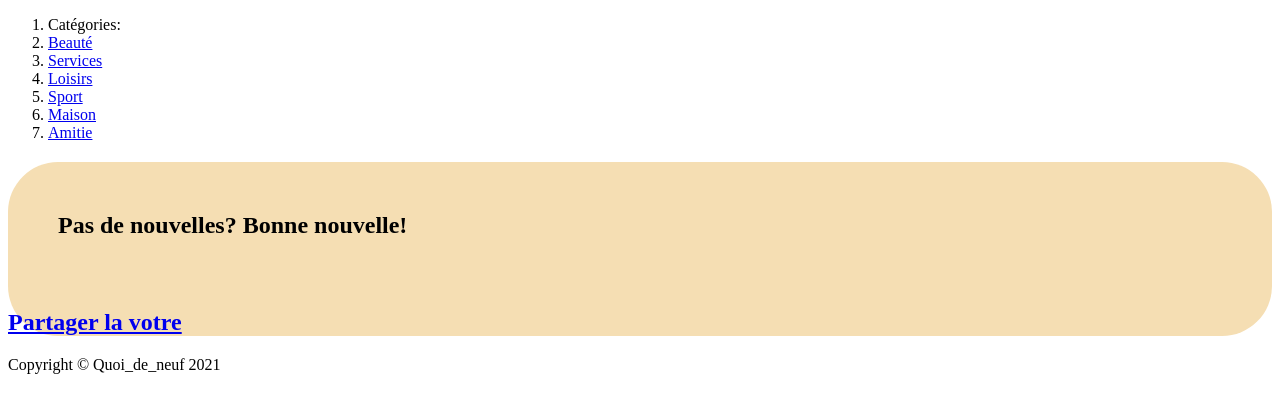
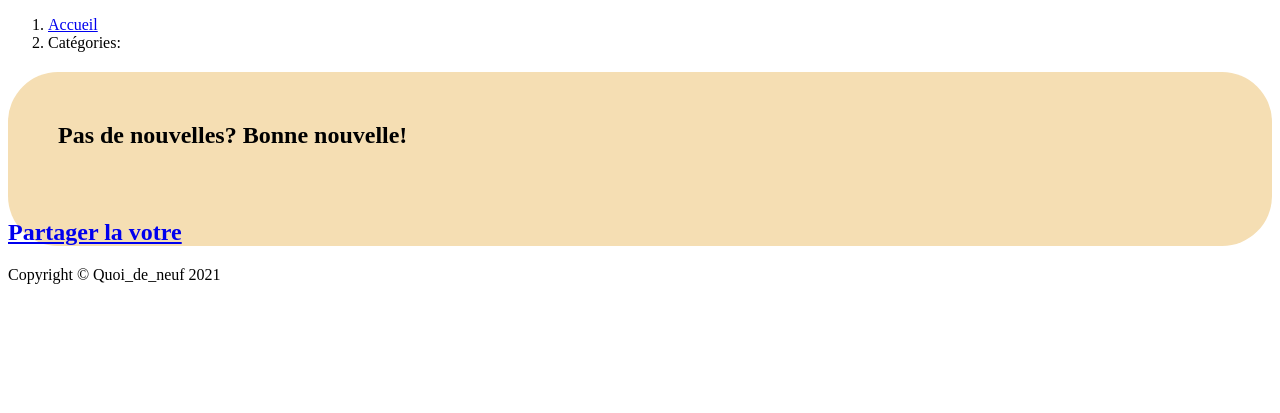
Before and after one commit to Liudmylla/quoi-de-neuf, a Symfony app: template templates/category/show.html.twig in a window 1280 px wide. Shown: the part 137-550 px from the top of the page. Run offline with Twig, Linux system fonts and the light colour scheme; the template is opened without the code that fills it, so the values that code supplies are empty; some libraries are stand-ins or nearby versions.

Commit message:
Create view annonce par category, style card for index,show annonce,refactoring breadcrumles

```diff
--- a/src/Controller/AnnonceController.php
+++ b/src/Controller/AnnonceController.php
@@ -5,6 +5,7 @@ namespace App\Controller;
 use App\Entity\Annonce;
 use App\Form\AnnonceType;
 use App\Repository\AnnonceRepository;
+use App\Repository\CategoryRepository;
 use Symfony\Bundle\FrameworkBundle\Controller\AbstractController;
 use Symfony\Component\HttpFoundation\Request;
 use Symfony\Component\HttpFoundation\Response;
@@ -57,10 +58,11 @@ class AnnonceController extends AbstractController
     /**
      * @Route("/{id}", name="annonce_show", methods={"GET"})
      */
-    public function show(Annonce $annonce): Response
+    public function show(Annonce $annonce,CategoryRepository $categoryRepository): Response
     {
         return $this->render('annonce/show.html.twig', [
             'annonce' => $annonce,
+            'categories' => $categoryRepository->findBy([], ['id' => 'ASC'])
         ]);
     }
 
--- a/src/Controller/CategoryController.php
+++ b/src/Controller/CategoryController.php
@@ -54,7 +54,7 @@ class CategoryController extends AbstractController
     /**
      * @Route("/{id}", name="category_show", methods={"GET"})
      */
-    public function show(Category $category): Response
+    public function show(Category $category,CategoryRepository $categoryRepository): Response
     {
         $annonces = $this->getDoctrine()
         ->getRepository(Annonce::class)
@@ -63,6 +63,7 @@ class CategoryController extends AbstractController
         return $this->render('category/show.html.twig', [
             'annonces'=> $annonces,
             'category' => $category,
+            'categories' => $categoryRepository->findBy([], ['id' => 'ASC'])
 
         ]);
     }
--- a/src/Controller/HomeController.php
+++ b/src/Controller/HomeController.php
@@ -17,7 +17,7 @@ class HomeController extends AbstractController
     {
         return $this->render('home/index.html.twig', [
             'annonces' => $annonceRepository->findBy([], ['id' => 'DESC']),
-
+            'categories' => $categoryRepository->findBy([], ['id' => 'ASC']),
         ]);
     }
 }
--- a/templates/category/show.html.twig
+++ b/templates/category/show.html.twig
@@ -5,26 +5,15 @@
 
 {% block body %}
 <ol class="breadcrumb">
+	<li class="breadcrumb-item">
+		<a href="{{ path('home') }}">Accueil</a>
+	</li>
 	<li class="breadcrumb-item active">Catégories:</li>
+	{% for category in categories %}
 	<li class="breadcrumb-item">
-			<a href="{{ path('category_show', {'id': 1}) }}">Beauté</a>
+		<a href="{{ path('category_show', {'id': category.id}) }}">{{category.titre}}</a>
 	</li>
-		<li class="breadcrumb-item">
-			<a href="{{ path('category_show', {'id': 2}) }}">Services</a>
-		</li>
-		<li class="breadcrumb-item">
-			<a href="{{ path('category_show', {'id': 3}) }}">Loisirs</a>
-		</li>
-		<li class="breadcrumb-item">
-			<a href="{{ path('category_show', {'id': 4}) }}">Sport</a>
-		</li>
-		<li class="breadcrumb-item">
-			<a href="{{ path('category_show', {'id': 5}) }}">Maison</a>
-		</li>
-		<li class="breadcrumb-item">
-			<a href="{{ path('category_show', {'id': 6}) }}">Amitie</a>
-		</li>
-
+	{% endfor %}
 	</ol>
 <a class="row justify-content-center mb-3" href="{{ path('annonce_new') }}"><h1> {{ category.titre}}</h1></a>
 
@@ -34,17 +23,19 @@
 
     <div class="col-lg-4 col-sm-6 mb-4 mt-4">
         <div class="card h-100"style="border-radius: 50px;">
+
+					<div class="card-body pb-5">
+					  <h4 class="card-title text-center">{{ annonce.titre|capitalize}}</h4>
+					  <small class="text-muted">{{ annonce.createdDate ? annonce.createdDate|date('d-m-Y ') : '' }}  Auteur:{{ annonce.auteur ? annonce.auteur.email : 'User inconnu' }} </small>
 					  {% if annonce.image %}
-			<img src="{{ vich_uploader_asset(annonce, 'imageFile') }}" class="card-img-top" alt="sadness" />
+					  <img src="{{ vich_uploader_asset(annonce, 'imageFile') }}" class="card-img-top" height=210px alt="sadness" />
 				  {% else %}
 
-			<img src="{{ asset('build/exemple.png') }}"class="card-img-top" alt="sadness" />
+					  <img src="{{ asset('build/exemple.png') }}"class="card-img-top"height=210px alt="sadness" />
 				  {% endif %}
-					<div class="card-body pb-5">
-					  <h4 class="card-title">{{ annonce.titre|capitalize}}</h4>
 					  <p class="card-text pb-3">{{ annonce.contenu|slice(0,300) }}</p>
-					  <p class="card-text"><small class="text-muted">{{ annonce.createdDate ? annonce.createdDate|date('d-m-Y ') : '' }}  Auteur:{{ annonce.auteur ? annonce.auteur.email : 'User inconnu' }} </small></p>
 					  <a href="{{ path('annonce_show', {'id': annonce.id}) }}"><i class="bi bi-arrow-right"></i></a>
+
 					</div>
 		</div>
 	</div>
```
Also changed, not shown: templates/annonce/show.html.twig (+10 -28 lines), templates/home/index.html.twig (+16 -31 lines), assets/styles/app.scss (line endings or trailing spaces). Lines whose indentation alone changed are shown as unchanged.
